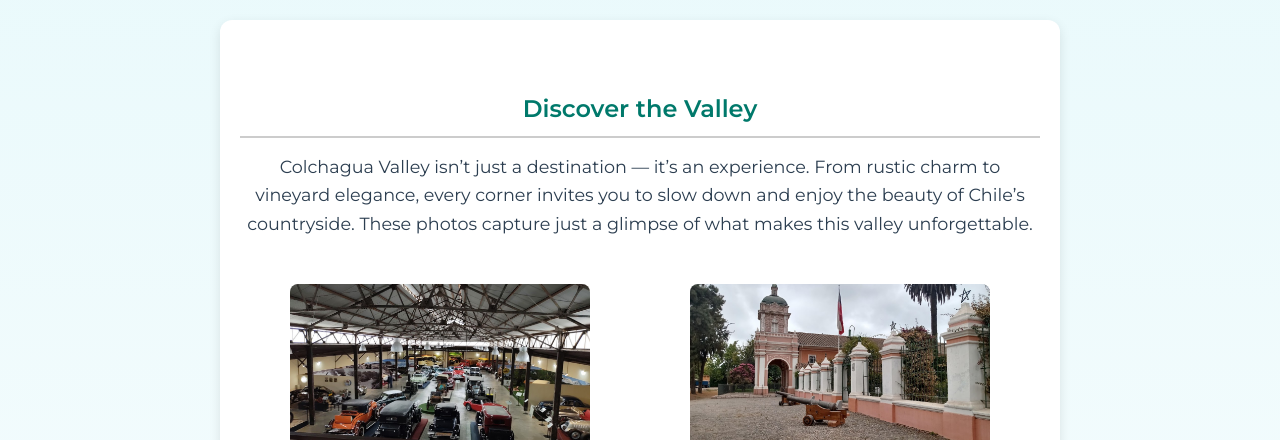
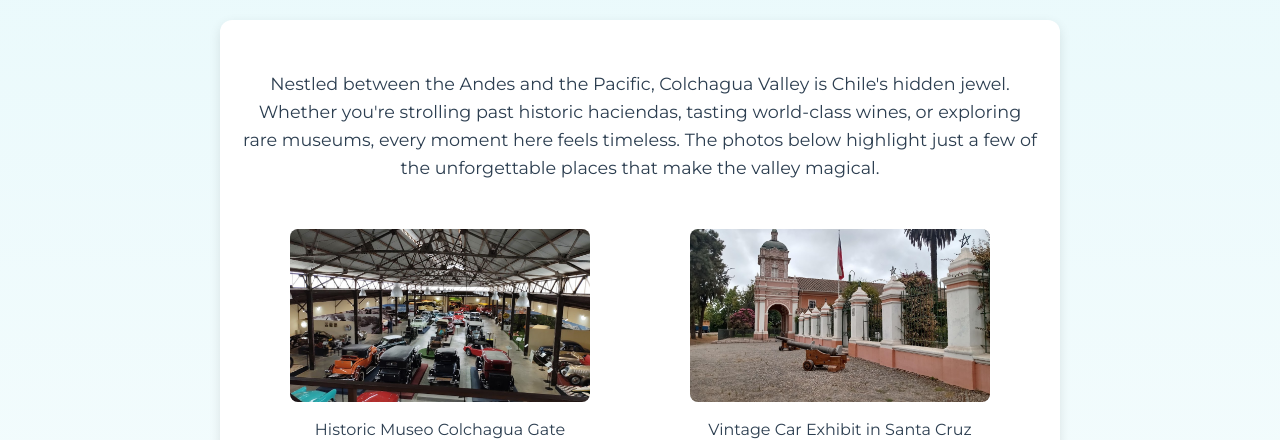
Before and after one commit to DTC1GC3/favorite-thing-website, a plain HTML site: page index.html in a window 1280 px wide. Shown: the part 660-1100 px from the top of the page. Drawn offline with Linux system fonts and the light colour scheme.

Commit message:
Update index.html

```diff
--- a/index.html
+++ b/index.html
@@ -13,12 +13,12 @@
   </header>
 
  <section>
-  <h2 style="text-align: center;">Discover the Valley</h2>
   <p style="max-width: 800px; margin: 0 auto 30px auto; text-align: center; font-size: 1.1em;">
-    Colchagua Valley isn’t just a destination — it’s an experience. From rustic charm to vineyard elegance,
-    every corner invites you to slow down and enjoy the beauty of Chile’s countryside.
-    These photos capture just a glimpse of what makes this valley unforgettable.
-  </p>
+  Nestled between the Andes and the Pacific, Colchagua Valley is Chile's hidden jewel. Whether you're strolling past
+  historic haciendas, tasting world-class wines, or exploring rare museums, every moment here feels timeless.
+  The photos below highlight just a few of the unforgettable places that make the valley magical.
+</p>
+
   <div style="display: flex; flex-wrap: wrap; justify-content: center; gap: 20px; margin-top: 20px;">
     <figure style="text-align: center;">
       <img src="5a8efddf-4758-4038-b23d-14045f3f15cc.png" alt="Historic Entrance" style="width: 300px; border-radius: 8px;">
```
